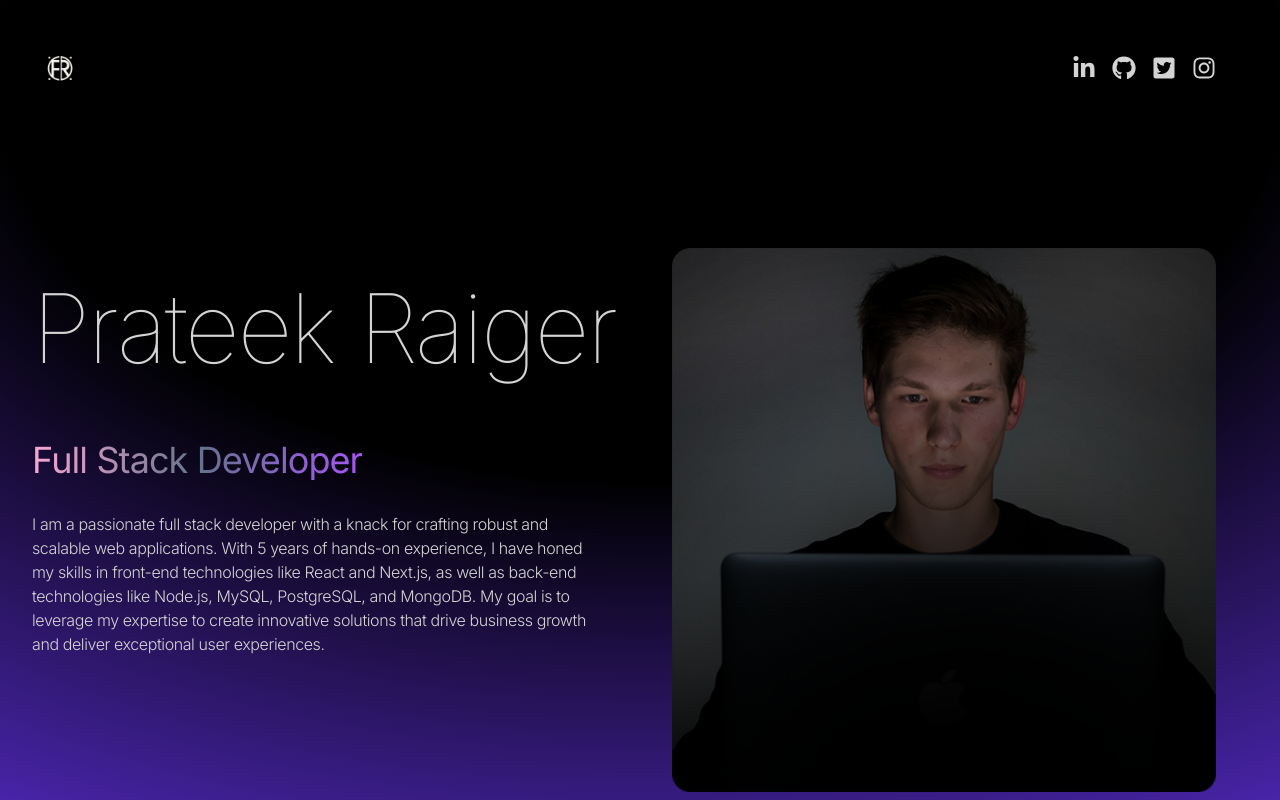
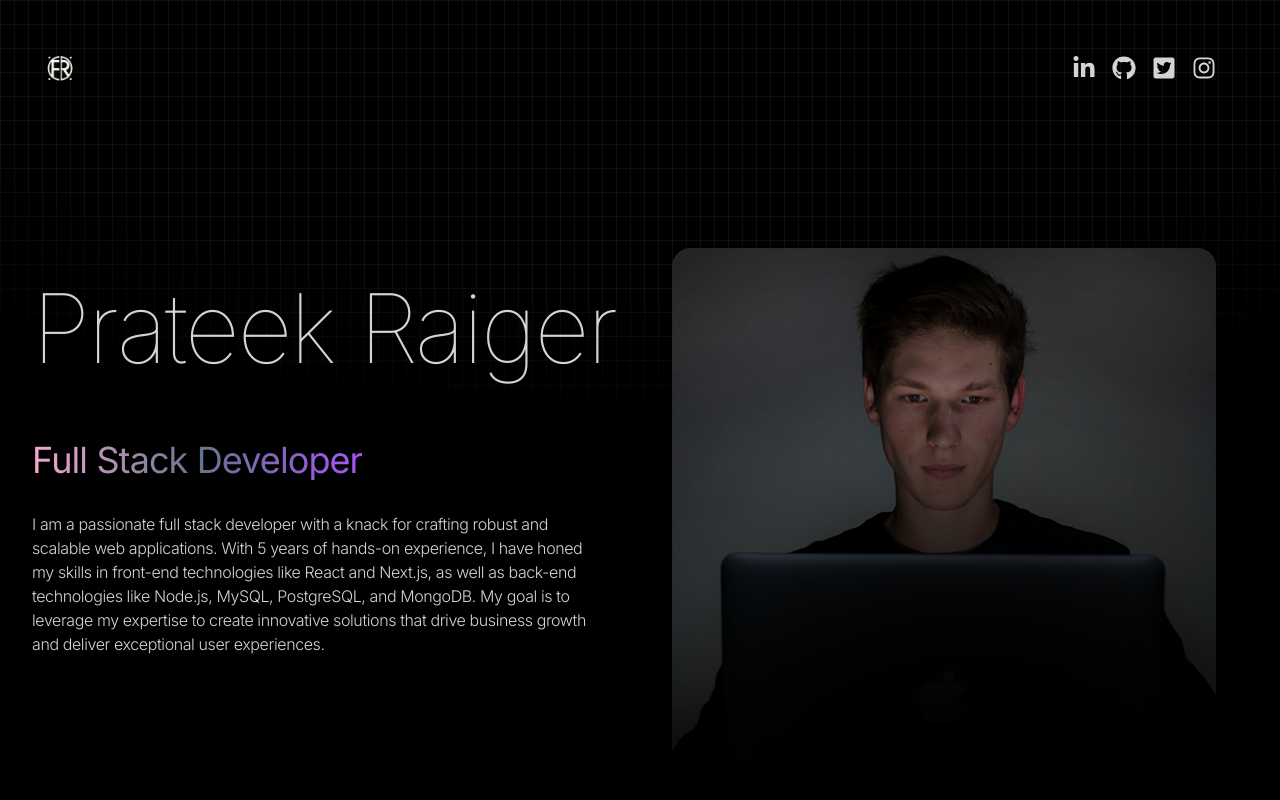
Before and after one commit to prateekraiger/React_Portfolio, a React (Vite) app: page / in a window 1280 px wide. Shown: the top 800 px of the page. Built offline with nearby package versions, Linux system fonts and the light colour scheme.

Commit message:
new background

```diff
--- a/src/App.jsx
+++ b/src/App.jsx
@@ -12,7 +12,9 @@
       selection:bg-cyan-300  selection:text-cyan-900"
     >
       <div className="fixed top-0 -z-10 h-full w-full">
-        <div className="absolute inset-0 -z-10 h-full w-full items-center px-5 py-24 [background:radial-gradient(125%_125%_at_50%_10%,#000_40%,#63e_100%)]"></div>
+        <div class="relative h-full w-full bg-black">
+          <div class="absolute bottom-0 left-0 right-0 top-0 bg-[linear-gradient(to_right,#4f4f4f2e_1px,transparent_1px),linear-gradient(to_bottom,#4f4f4f2e_1px,transparent_1px)] bg-[size:14px_24px] [mask-image:radial-gradient(ellipse_80%_50%_at_50%_0%,#000_70%,transparent_110%)]"></div>
+        </div>
       </div>
 
       <div className="container mx-auto px-8">
```
Also changed, not shown: 1 other file (tests, documents, lock files or other folders).
